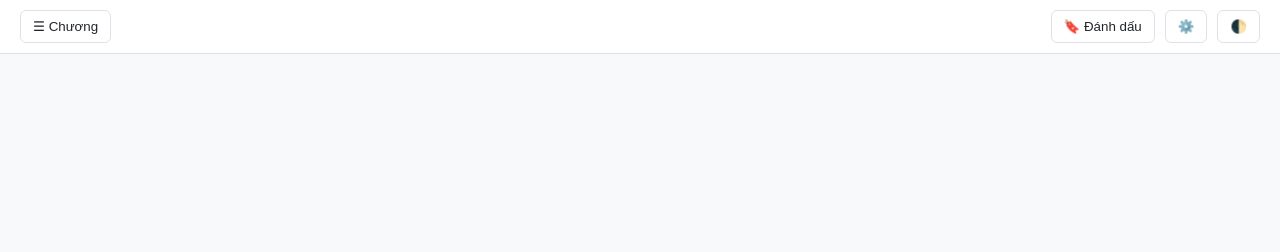
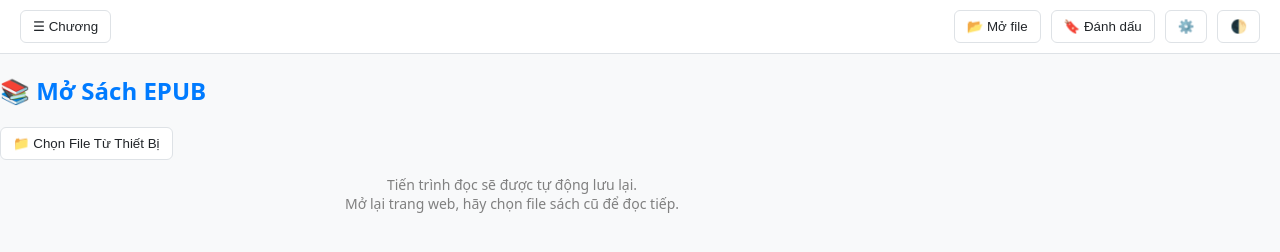
Before and after one commit to hikarunakirium/thi-ra-ta-la-tuyet-the-vo-than, a plain HTML site: page index.html in a window 1280 px wide. Drawn offline with nearby package versions, Linux system fonts and the light colour scheme; a script that the page names is missing.

Commit message:
Change title to 'Trình Đọc EPUB' and add upload section

```diff
--- a/index.html
+++ b/index.html
@@ -3,7 +3,7 @@
 <head>
     <meta charset="UTF-8">
     <meta name="viewport" content="width=device-width, initial-scale=1.0, maximum-scale=1.0, user-scalable=no">
-    <title>Thì Ra Ta Là Tuyệt Thế Võ Thần</title>
+    <title>Trình Đọc EPUB</title>
     <link rel="stylesheet" href="style.css">
 </head>
 <body data-theme="light">
@@ -61,6 +61,7 @@
         <div class="top-bar">
             <button class="menu-btn" onclick="toggleSidebar()">☰ Chương</button>
             <div class="nav-group">
+                <button class="icon-btn" onclick="document.getElementById('epubInput').click()" title="Mở sách khác">📂 Mở file</button>
                 <button class="icon-btn" onclick="addBookmark()" title="Lưu chương đang đọc">🔖 Đánh dấu</button>
                 <button class="icon-btn" onclick="toggleSettings()" title="Tùy chỉnh font chữ">⚙️</button>
                 <button class="theme-btn" onclick="toggleTheme()" title="Đổi màu nền">🌓</button>
@@ -68,13 +69,20 @@
         </div>
 
         <div id="content-area">
+            <div id="upload-screen">
+                <h2 style="color: var(--primary); margin-bottom: 20px;">📚 Mở Sách EPUB</h2>
+                <button class="upload-btn" onclick="document.getElementById('epubInput').click()">📁 Chọn File Từ Thiết Bị</button>
+                <input type="file" id="epubInput" accept=".epub" style="display:none;" onchange="handleFileUpload(event)">
+                <p style="color: gray; font-size: 14px; margin-top: 15px; text-align: center; max-width: 80%;">
+                    Tiến trình đọc sẽ được tự động lưu lại.<br>Mở lại trang web, hãy chọn file sách cũ để đọc tiếp.
+                </p>
+            </div>
             <div id="reader-container"></div>
         </div>
     </main>
 
     <script src="https://cdnjs.cloudflare.com/ajax/libs/jszip/3.1.5/jszip.min.js"></script>
     <script src="https://cdn.jsdelivr.net/npm/epubjs/dist/epub.min.js"></script>
-
     <script src="script.js"></script>
 </body>
 </html>
```
